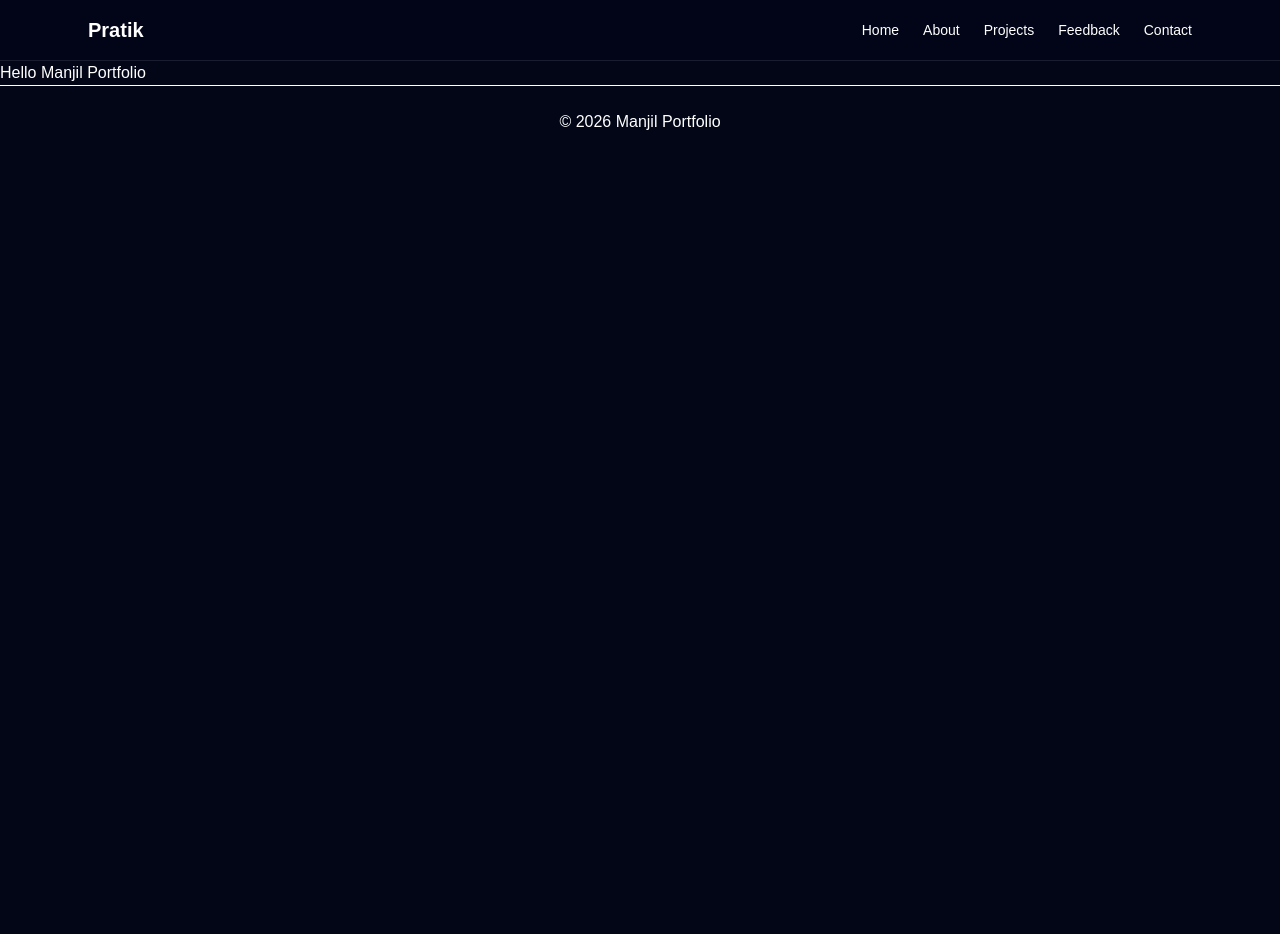
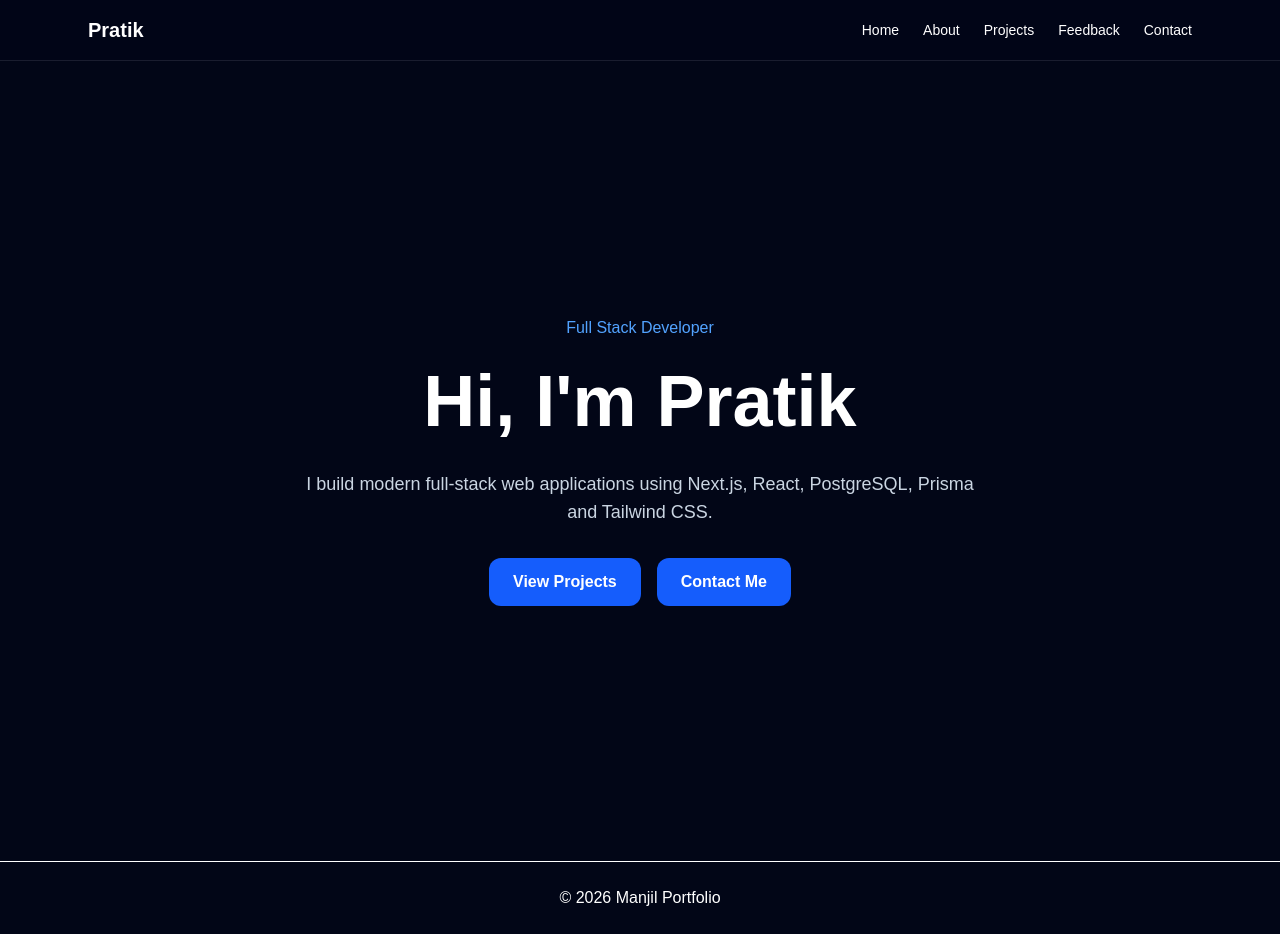
Before and after one commit to ManjilRijal63/Manjil-Portfolio, a Next.js app: page / in a window 1280 px wide. Before the commit the page ends 800 px from the top, so only its background shows below. Built offline with nearby package versions, Linux system fonts and the light colour scheme.

Commit message:
hero section created

```diff
--- a/src/app/page.tsx
+++ b/src/app/page.tsx
@@ -1,7 +1,32 @@
+import Button from "@/components/button";
+
 export default function Home() {
   return (
     <main>
-      <h1>Hello Manjil Portfolio</h1>
+
+      {/* HERO SECTION */}
+      <section className="mx-auto flex min-h-screen max-w-6xl flex-col items-center justify-center px-6 text-center">
+
+        <p className="mb-4 text-blue-400">
+          Full Stack Developer
+        </p>
+
+        <h1 className="mb-6 text-5xl font-bold leading-tight md:text-7xl">
+          Hi, I&apos;m Pratik
+        </h1>
+
+        <p className="max-w-2xl text-lg text-slate-300">
+          I build modern full-stack web applications using
+          Next.js, React, PostgreSQL, Prisma and Tailwind CSS.
+        </p>
+
+        <div className="mt-8 flex gap-4">
+          <Button text="View Projects" />
+          <Button text="Contact Me" />
+        </div>
+
+      </section>
+
     </main>
   );
 }
--- /dev/null
+++ b/src/components/button.tsx
@@ -0,0 +1,11 @@
+type ButtonProps = {
+  text: string;
+};
+
+export default function Button({ text }: ButtonProps) {
+  return (
+    <button className="rounded-xl bg-blue-600 px-6 py-3 font-semibold transition hover:bg-blue-500">
+      {text}
+    </button>
+  );
+}
```
